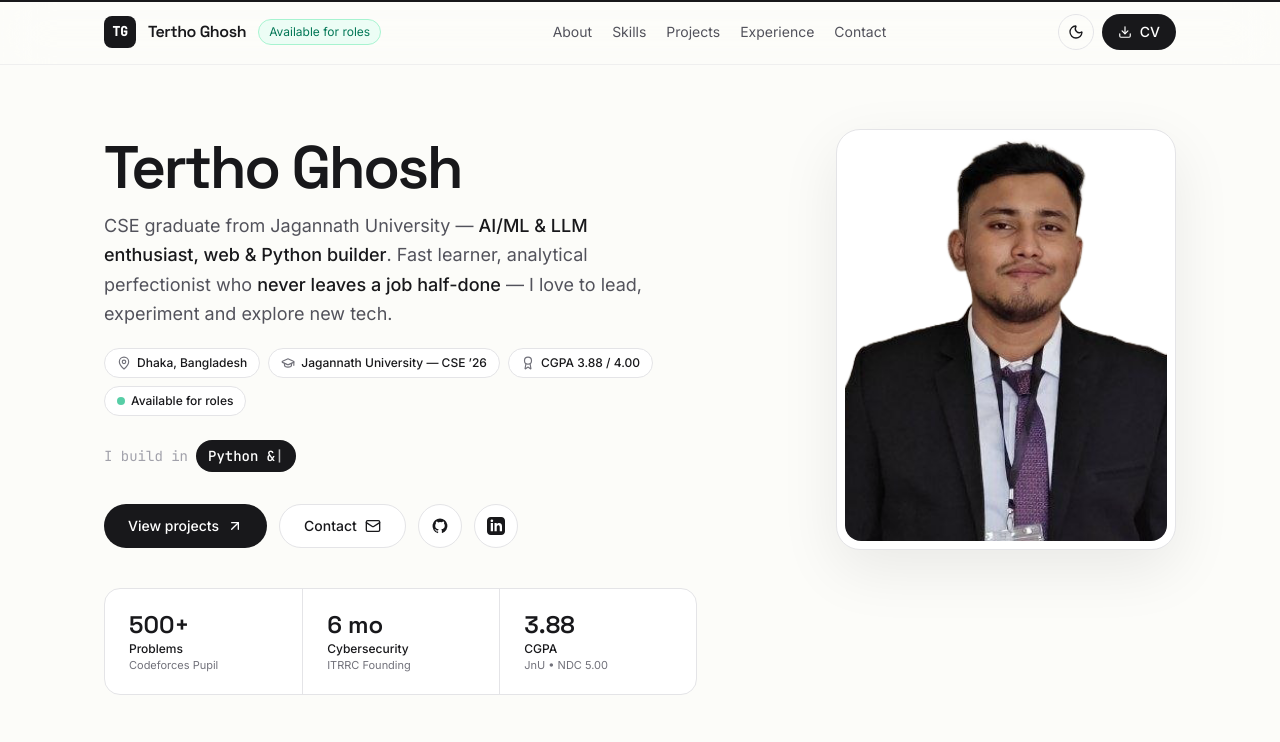
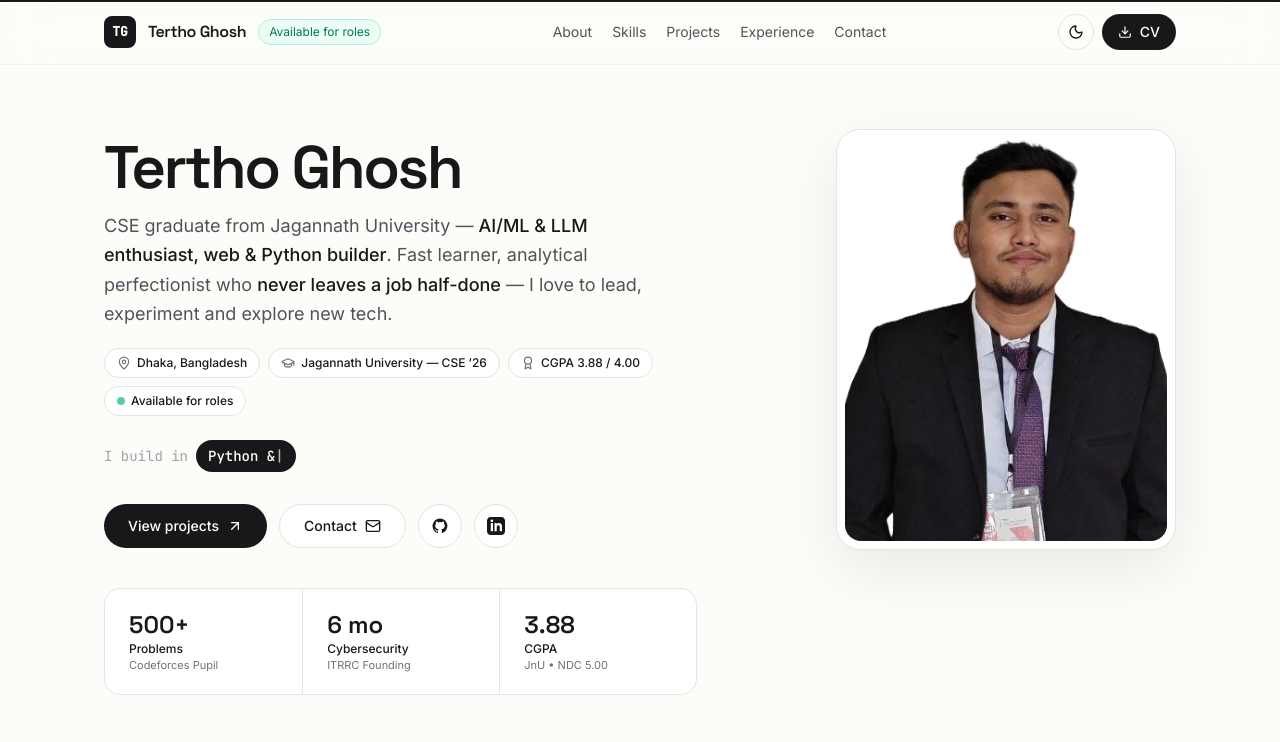
Before and after one commit to Tertho1/site, a React (Vite) app: page / in a window 1280 px wide. Shown: the top 742 px of the page. Built offline with nearby package versions, Linux system fonts and the light colour scheme.

Commit message:
fix: reduce zoom to 1.10 (was 1.22, too tight)

```diff
--- a/src/App.jsx
+++ b/src/App.jsx
@@ -313,7 +313,7 @@ export default function App(){
             {/* Photo — reduced width, height matched to left text column, no captions */}
             <div className="w-full max-w-[320px] lg:max-w-[340px] rounded-[24px] border border-zinc-200 dark:border-zinc-800 bg-white p-2 shadow-[0_20px_60px_rgba(0,0,0,0.08)] self-start">
               <div className="rounded-[16px] bg-white overflow-hidden aspect-[4/5] grid place-items-center">
-                <img src="/photo.png" alt="Tertho Ghosh" className="w-full h-full object-cover object-top bg-white scale-[1.22] origin-top" loading="eager" />
+                <img src="/photo.png" alt="Tertho Ghosh" className="w-full h-full object-cover object-top bg-white scale-[1.10] origin-top" loading="eager" />
               </div>
             </div>
           </motion.div>
```
